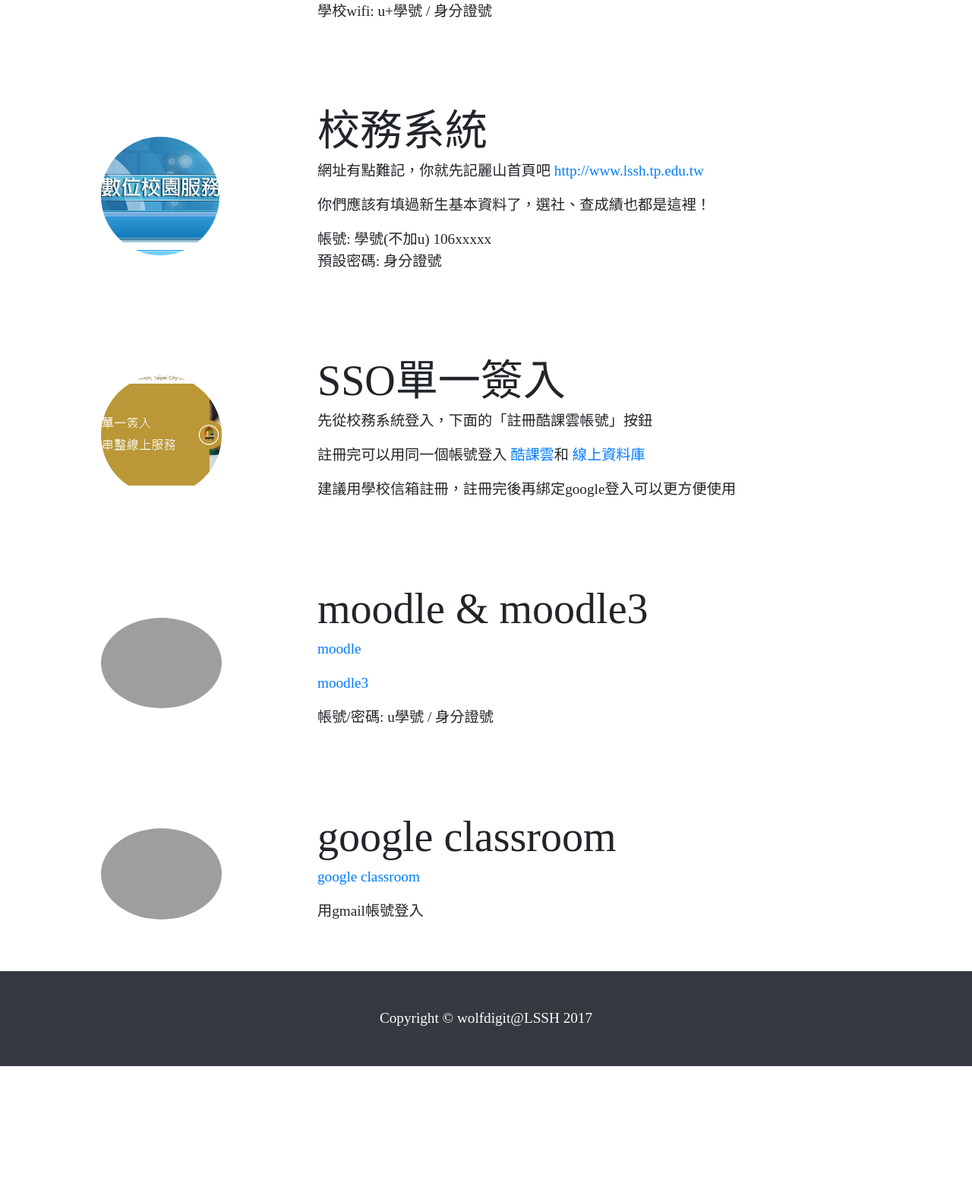
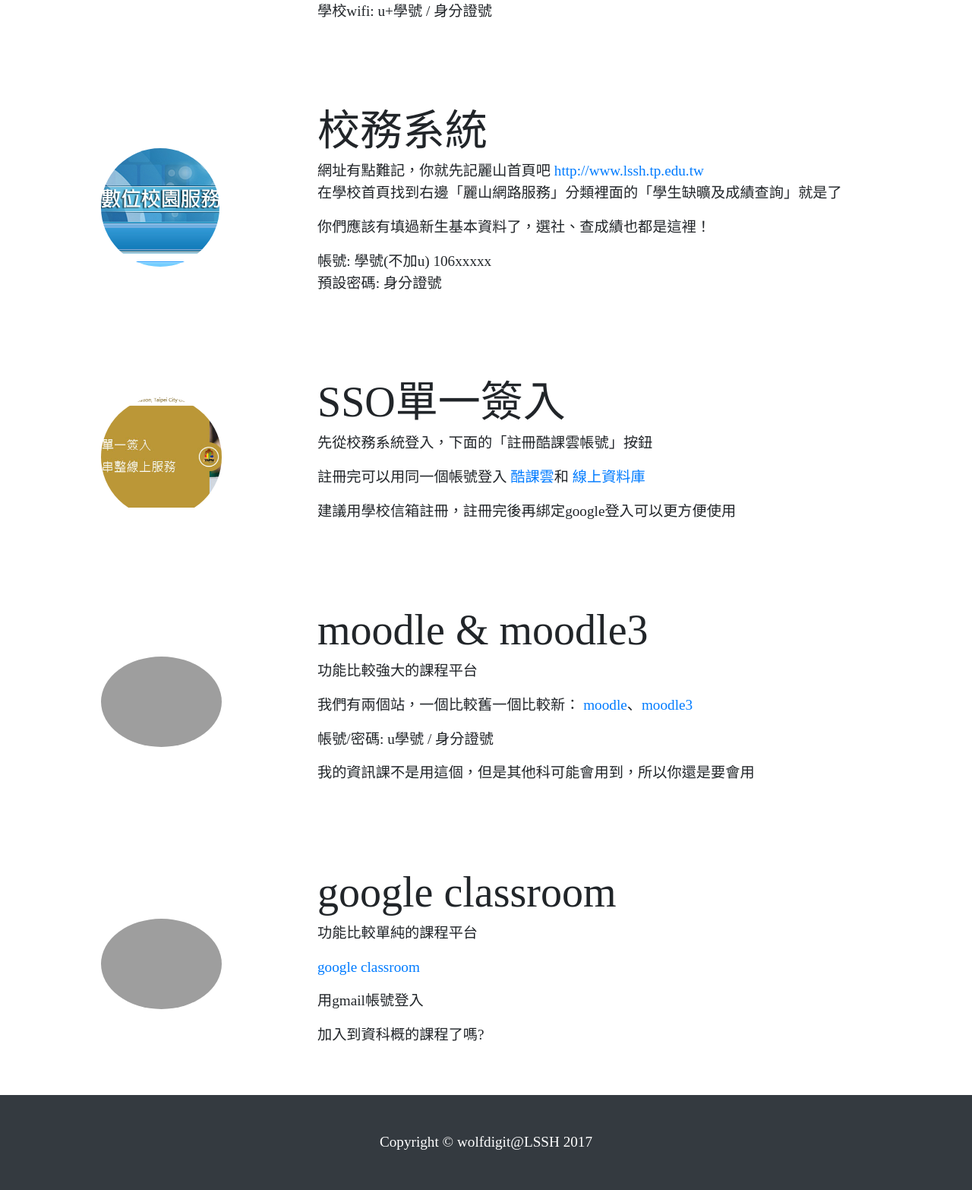
Before and after one commit to wolfdigit/class.wolfdigit.ga, a PHP site: page /info-system.php in a window 1280 px wide. Shown: the part 823-2389 px from the top of the page at 76% size. Before the commit the page ends 2226 px from the top, so only its background shows below. Run offline with PHP 8.4, Linux system fonts and the light colour scheme; some web fonts are replaced; grey boxes are pictures that could not be loaded.

Commit message:
done info-system

```diff
--- a/php/info-system.php
+++ b/php/info-system.php
@@ -52,7 +52,8 @@
         <div class="col-md-9 order-2">
           <div class="p-5">
             <h2 class="display-4">校務系統</h2>
-            <p>網址有點難記，你就先記麗山首頁吧 <a href="http://www.lssh.tp.edu.tw" target="_blank">http://www.lssh.tp.edu.tw</a></p>
+            <p>網址有點難記，你就先記麗山首頁吧 <a href="http://www.lssh.tp.edu.tw" target="_blank">http://www.lssh.tp.edu.tw</a><br>
+               在學校首頁找到右邊「麗山網路服務」分類裡面的「學生缺曠及成績查詢」就是了</p>
             <p>你們應該有填過新生基本資料了，選社、查成績也都是這裡！</p>
             <p>帳號: 學號(不加u) 106xxxxx<br>
               預設密碼: 身分證號</p>
@@ -94,9 +95,11 @@
         <div class="col-md-9 order-2">
           <div class="p-5">
             <h2 class="display-4">moodle &amp; moodle3</h2>
-            <p><a href="http://moodle.lssh.tp.edu.tw">moodle</a></p>
-            <p><a href="http://moodle3.lssh.tp.edu.tw">moodle3</a></p>
+            <p>功能比較強大的課程平台</p>
+            <p>我們有兩個站，一個比較舊一個比較新：
+               <a href="http://moodle.lssh.tp.edu.tw">moodle</a>、<a href="http://moodle3.lssh.tp.edu.tw">moodle3</a></p>
             <p>帳號/密碼: u學號 / 身分證號</p>
+            <p>我的資訊課不是用這個，但是其他科可能會用到，所以你還是要會用</p>
           </div>
         </div>
       </div>
@@ -114,8 +117,10 @@
         <div class="col-md-9 order-2">
           <div class="p-5">
             <h2 class="display-4">google classroom</h2>
+            <p>功能比較單純的課程平台</p>
             <p><a href="http://classroom.google.com">google classroom</a></p>
             <p>用gmail帳號登入</p>
+            <p>加入到資科概的課程了嗎?</p>
           </div>
         </div>
       </div>
--- a/php/page2.php
+++ /dev/null
@@ -1,2 +0,0 @@
-<?php require('header.inc.php'); ?>
-<h1>the page 2</h1>
```
Also changed, not shown: html/info-system.html (+8 -3 lines), html/page2.html (deleted, +0 -14 lines), 1 other file.
